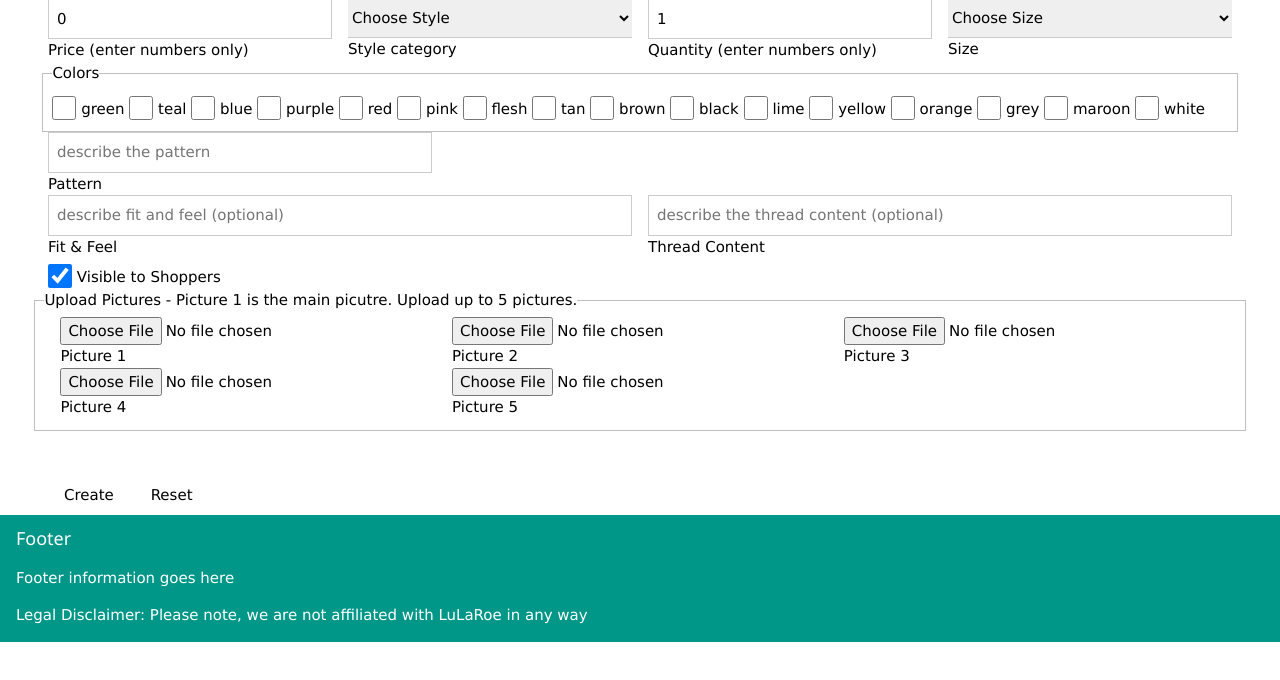
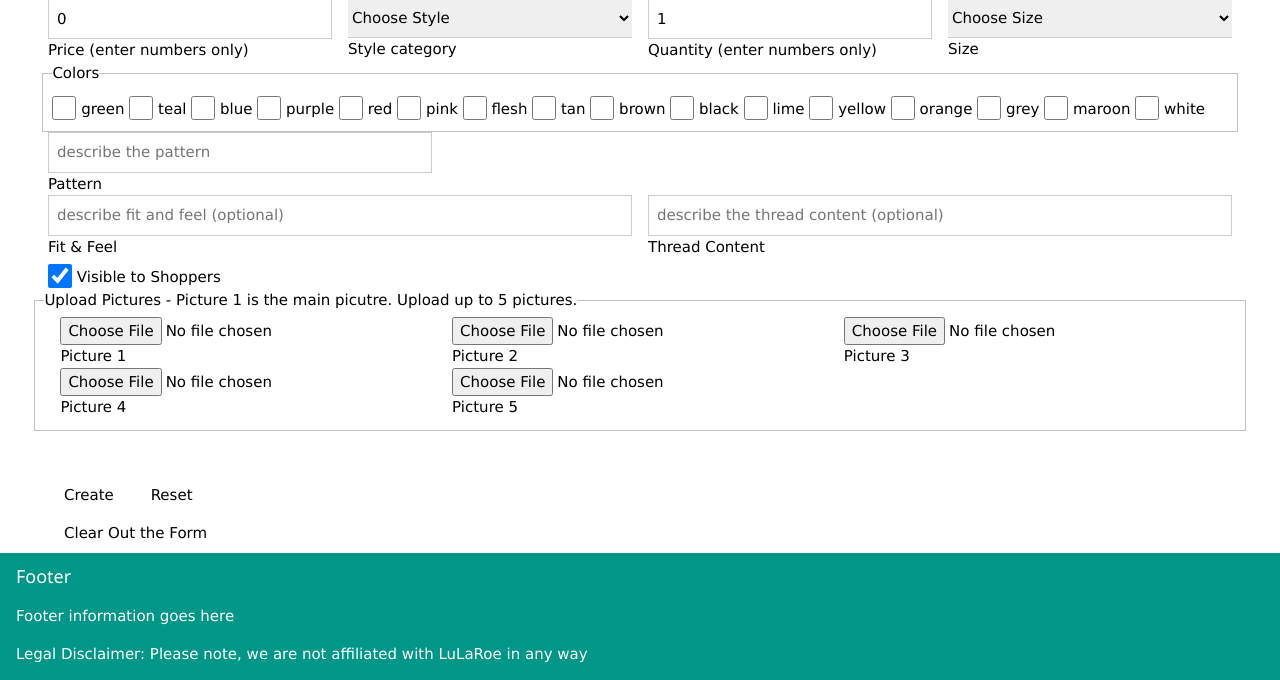
Before and after one commit to McFlip/lulashop, a PHP site: page /lulashop/createinventory.php in a window 1280 px wide. Shown: the part 260-940 px from the top of the page. Before the commit the page ends 902 px from the top, so only its background shows below. Run offline with PHP 8.4, Linux system fonts and the light colour scheme.

Commit message:
bug fixes

```diff
--- a/createinventory.php
+++ b/createinventory.php
@@ -20,25 +20,38 @@ $priceErr=$categoryErr=$quantityErr=$sizeErr=$colorErr=$patternErr="";
 $pic1Err=$pic2Err=$pic3Err=$pic4Err=$pic5Err="";
 $arrPicErr = array($pic1Err,$pic2Err,$pic3Err,$pic4Err,$pic5Err);
 if ($_SERVER["REQUEST_METHOD"] == "POST") {
+	if (isset($_POST["btnclear"])){
+		foreach ($_POST as $x => $y) {
+			$_POST["$x"] = null;
+		}
+	}
 	if (empty($_POST["price"])){
 		$priceErr="***Price is required";
+		$price = 0;
 	} else {
-		if ($price = filter_var($_POST["price"]) == false) {
+		if (($price = filter_var($_POST["price"], FILTER_VALIDATE_INT)) == false) {
 			$priceErr="***Price must be an integer";
+			$price = 0;
 		}
 	}
 	if (empty($_POST["category"])){
 		$categoryErr="***Style category is required";
+	} else {
+		$category = $_POST["category"];
 	}
 	if (empty($_POST["quantity"])){
-		$priceErr="***Quantity is required";
+		$quantityErr="***Quantity is required";
+		$quantity = 1;
 	} else {
-		if ($price = filter_var($_POST["price"]) == false) {
-			$priceErr="***Quantity must be an integer";
+		if (($quantity = filter_var($_POST["quantity"], FILTER_VALIDATE_INT)) == false) {
+			$quantityErr="***Quantity must be an integer";
+			$quantity = 1;
 		}
 	}
 	if (empty($_POST["size"])){
 		$sizeErr="***Size is required";
+	} else {
+		$size = $_POST["size"];
 	}
 	if (!isset($_POST["green"]) &&
 			!isset($_POST["teal"]) &&
@@ -69,7 +82,7 @@ if ($_SERVER["REQUEST_METHOD"] == "POST") {
 	if (!empty($_POST["thread"])){
 		$thread = test_input($_POST["thread"]);
 	}
-// check for errors and prepare sql statement
+	// check for errors and prepare sql statement
 	$arrErr = array($priceErr,$categoryErr,$quantityErr,$sizeErr,$colorErr,$patternErr);
 	$isErr = false;
 	foreach ($arrErr as $error) {
@@ -77,8 +90,7 @@ if ($_SERVER["REQUEST_METHOD"] == "POST") {
 			$isErr = true;
 		}
 	}
-	if (!isErr){
-// 	TODO: form info saving and err checks
+	if (!$isErr){
 // 	TODO: sql query the sku we just inserted
 // 	TODO: sql inserts on 2 tables - only insert pic table on Inventory success and upload success
 // 	TODO: create seperate update item page
@@ -125,6 +137,9 @@ if ($_SERVER["REQUEST_METHOD"] == "POST") {
 			}
 		}
 	}
+} else {
+	$price = 0;
+	$quantity = 1;
 }
 //sanatize input
 function test_input($data) {
@@ -141,7 +156,7 @@ function test_input($data) {
 	<form class="w3-container" method="post" action="createinventory.php" enctype="multipart/form-data">
 		<div class="w3-row-padding">
 			<div class="w3-quarter">
-				<input class="w3-input w3-border" type="number" name="price" min="0" value="0" required>
+				<input class="w3-input w3-border" type="number" name="price" min="0" value="<?php echo "$price"; ?>" required>
 				<label class="w3-label w3-validate">Price (enter numbers only)</label><span class="error"><?php echo $priceErr;?></span>
 			</div>
 			<div class="w3-quarter">
@@ -189,7 +204,7 @@ function test_input($data) {
 				<label class="w3-label w3-validate">Style category</label><?php echo $categoryErr;?>
 			</div>
 			<div class="w3-quarter">
-				<input class="w3-input w3-border" type="number" name="quantity" min="1" value="1" required>
+				<input class="w3-input w3-border" type="number" name="quantity" min="1" value="<?php echo "$quantity"; ?>" required>
 				<label class="w3-label w3-validate">Quantity (enter numbers only)</label><span class="error"><?php echo $quantityErr;?></span>
 			</div>
 			<div class="w3-quarter">
@@ -370,17 +385,17 @@ function test_input($data) {
 				<label class="w3-label">white</label>
 			</fieldset></div>
 			<div class="w3-third">
-				<input class="w3-input w3-border" type="text" name="pattern" placeholder="describe the pattern" required>
+							<input class="w3-input w3-border" type="text" name="pattern" placeholder="describe the pattern" <?php if(!empty($pattern)){echo "value=\"".$pattern."\"";} ?> required>
 				<label class="w3-label w3-validate">Pattern</label><?php echo $patternErr;?>
 			</div>
 		</div>
 		<div class="w3-row-padding">
 			<div class="w3-half">
-				<input class="w3-input w3-border" type="text" name="fitfeel" placeholder="describe fit and feel (optional)">
+				<input class="w3-input w3-border" type="text" name="fitfeel" placeholder="describe fit and feel (optional)" <?php if(!empty($fitfeel)){echo "value=\"".$fitfeel."\"";} ?> >
 				<label class="w3-label w3-validate">Fit & Feel</label>
 			</div>
 			<div class="w3-half">
-				<input class="w3-input w3-border" type="text" name="thread" placeholder="describe the thread content (optional)">
+				<input class="w3-input w3-border" type="text" name="thread" placeholder="describe the thread content (optional)" <?php if(!empty($thread)){echo "value=\"".$thread."\"";} ?>>
 				<label class="w3-label w3-validate">Thread Content</label>
 			</div>
 		</div>
@@ -430,6 +445,7 @@ function test_input($data) {
 			<div class="w3-quarter">
 				<input class="w3-button" type="submit" name="submit" value="Create">
 				<input class="w3-button" type="reset">
+				<input class="w3-button" type="submit" name="btnclear" value="Clear Out the Form">
 			</div>
 		</div>
 	</form>
```
